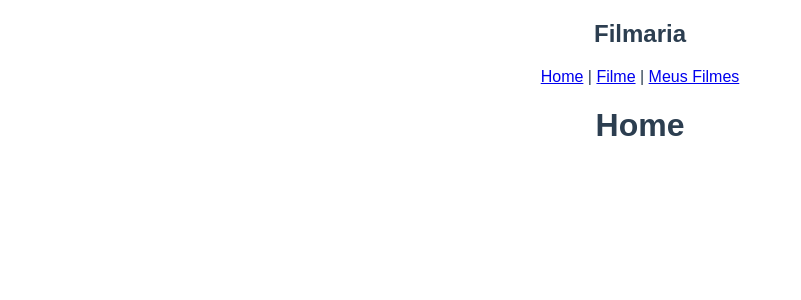
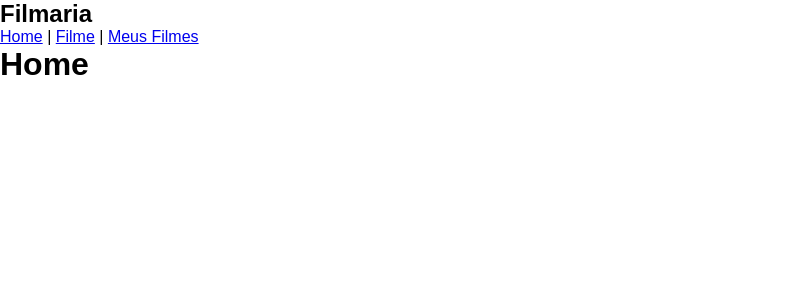
Before and after one commit to PedroMakengo/filmaria, a Vue app: page / in a window 1280 px wide. Shown: the top 300 px of the page, without its empty margins (0-801 px from the left). Built offline with nearby package versions, Linux system fonts and the light colour scheme.

Commit message:
Trabalhando

```diff
--- a/src/App.vue
+++ b/src/App.vue
@@ -1,6 +1,5 @@
 <template>
   <Header />
-
   <router-view />
 </template>
 
@@ -11,12 +10,4 @@ export default {
 };
 </script>
 
-<style lang="scss">
-#app {
-  font-family: Poppins, sans-serif;
-  -webkit-font-smoothing: antialiased;
-  -moz-osx-font-smoothing: grayscale;
-  text-align: center;
-  color: #2c3e50;
-}
-</style>
+<style lang="scss"></style>
--- /dev/null
+++ b/src/assets/css/global.css
@@ -0,0 +1,9 @@
+* {
+  margin: 0;
+  padding: 0;
+  box-sizing: border-box;
+}
+
+body {
+  font-family: Poppins, sans-serif;
+}
```
Also changed, not shown: src/main.js (+5 -4 lines).
